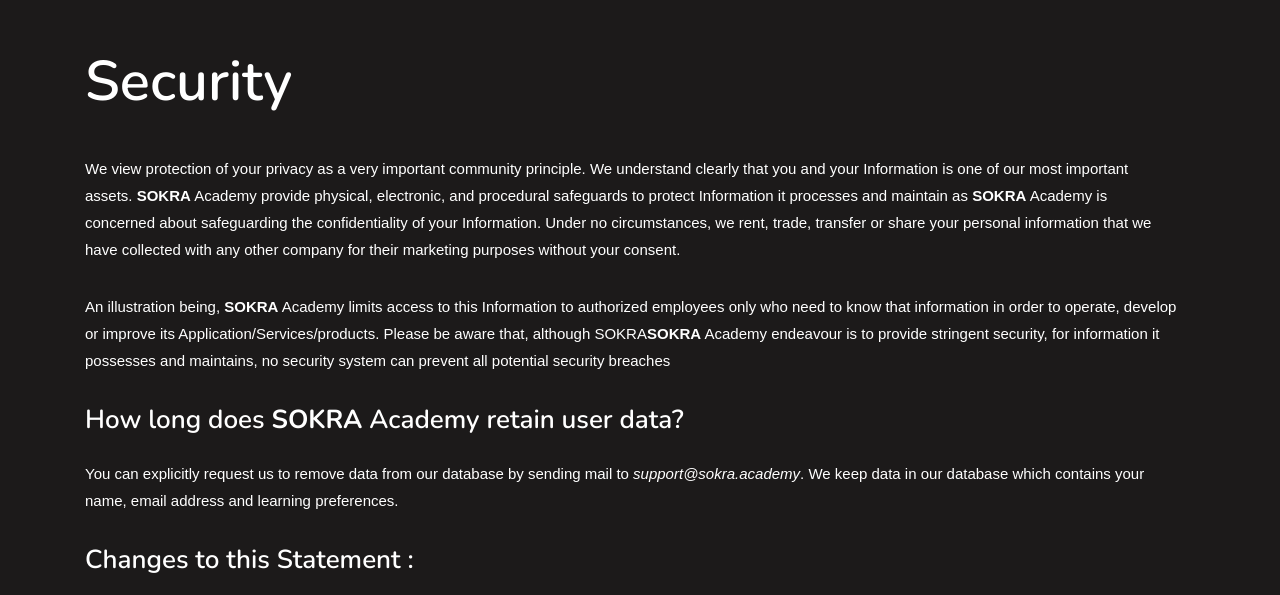
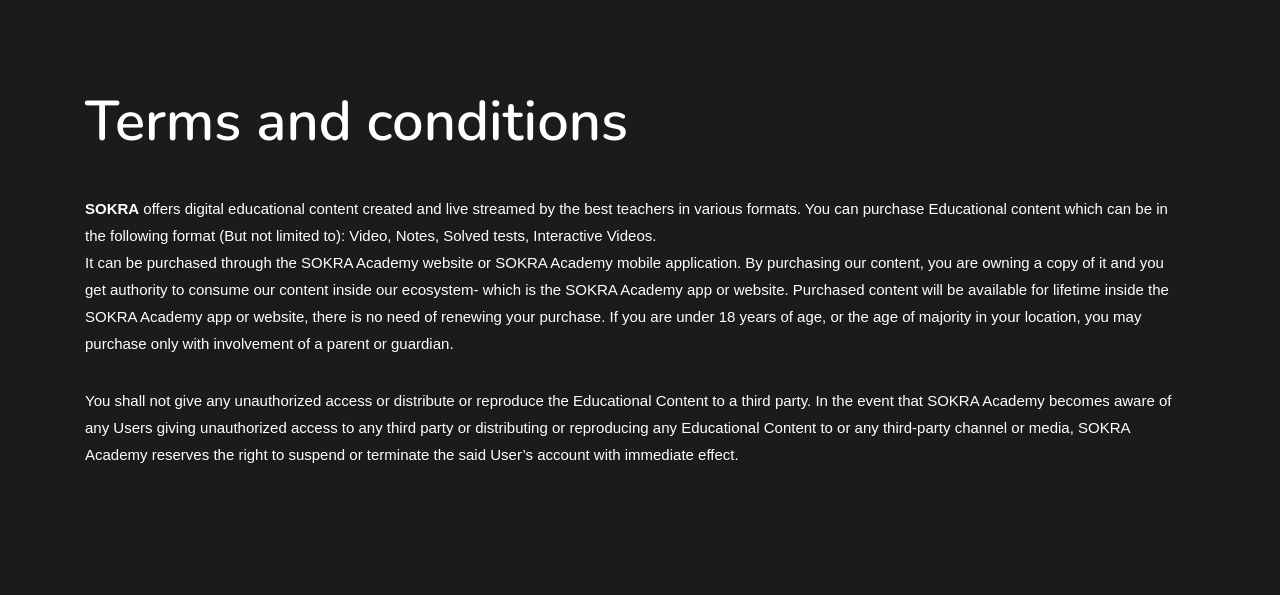
Before and after one commit to okbyeokbye/sasc.githb.io, a plain HTML site: page privacy.html in a window 1280 px wide. Shown: the part 1565-2160 px from the top of the page. Drawn offline with nearby package versions, Linux system fonts and the light colour scheme; some packages are replaced by stand-ins of ours.

Commit message:
terms added
jj

```diff
--- a/privacy.html
+++ b/privacy.html
@@ -101,6 +101,31 @@
 
             </section>
 
+		            <!--Terms****************************************************************************************-->
+        <section id="terms" data-bg-color="#1C1A1A">
+                <div class="container">
+                    <div class="ts-block pr-3" >
+                        <h1 style="color:#ffffff;padding-top: 40px">Terms and conditions</h1>
+
+                            <p style="color:#ffffff;">
+                               <strong>SOKRA</strong> offers digital educational content created and live streamed by the best teachers in various formats.  You can purchase  Educational content which can be in the following format (But not limited to): Video, Notes, Solved tests, Interactive Videos.<br>
+                               It can be purchased through the SOKRA Academy website or SOKRA Academy mobile application. By purchasing our content, you are owning a copy of it and you get authority to consume our content inside our ecosystem- which is the SOKRA Academy app or website. Purchased content will be available for lifetime inside the SOKRA Academy app or website, there is no need of renewing your purchase. If you are under 18 years of age, or the age of majority in your location, you may  purchase only with involvement of a parent or guardian.
+
+                            </p>
+                            <p style="color:#ffffff;">
+                                You shall not give any unauthorized access or distribute or reproduce the Educational Content  to a third party. In the event that SOKRA Academy becomes aware of any Users giving unauthorized access to any third party or distributing or reproducing any Educational Content to or any third-party channel or media, SOKRA Academy reserves the right to suspend or terminate the said User’s account with immediate effect.<br>
+
+                            </p>
+
+
+
+                    </div>
+                </div>
+                <!--end container-->
+
+            </section>
+
+
 
         <!--end Privacy Policy*******************************************************************************-->
 
```
